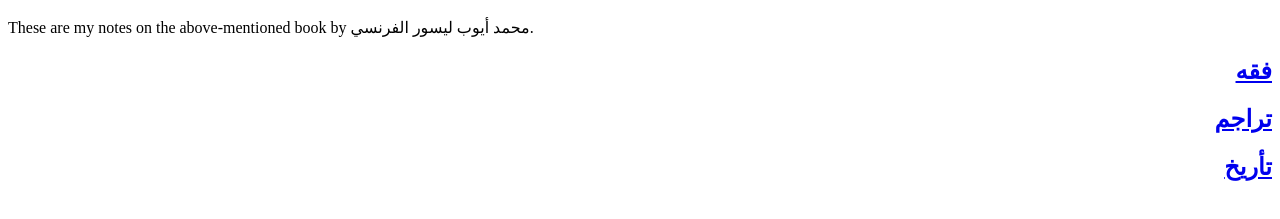
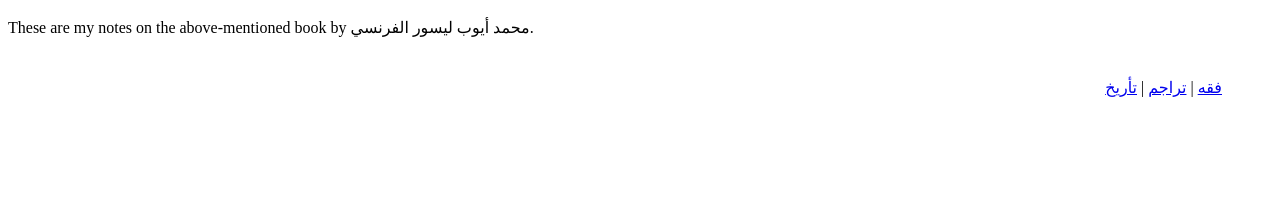
Before and after one commit to aowss/al-muwatta, a plain HTML site: page index.html in a window 1280 px wide. Shown: the part 49-268 px from the top of the page. Drawn offline with Linux system fonts and the light colour scheme.

Commit message:
Move the timeline into a separate folder

```diff
--- a/index.html
+++ b/index.html
@@ -2,8 +2,8 @@
 
 <p>These are my notes on the above-mentioned book by محمد أيوب ليسور الفرنسي.</p>
 
-<div  direction="rtl" lang="ar" style="text-align: right;">
-<h2><a href="فقه/فقه.html">فقه</a></h2>
-<h2><a href="تراجم/الرجال.html">تراجم</a></h2>
-<h2><a href="تراجم/timeline/تراجم.html">تأريخ</a></h2>
+<div direction="rtl" lang="ar" style="text-align: right; padding: 25px 50px 75px 100px;">
+    <a href="فقه/فقه.html">فقه</a> |
+    <a href="تراجم/الرجال.html">تراجم</a> |
+    <a href="تأريخ/timeline/تأريخ.html">تأريخ</a>
 </div>
```
Also changed, not shown: تأريخ/timeline/تأريخ.html (renamed from تراجم/timeline/تراجم.html, +5 -5 lines), تأريخ/timeline/main.css (renamed from تراجم/timeline/main.css), تأريخ/timeline/الخلافة.json (renamed from تراجم/timeline/الخلافة.json), تأريخ/timeline/الرسول.json (renamed from تراجم/timeline/الرسول.json), تأريخ/timeline/المغازي.json (renamed from تراجم/timeline/المغازي.json).
